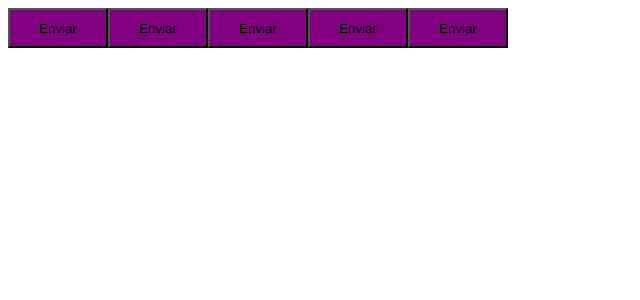
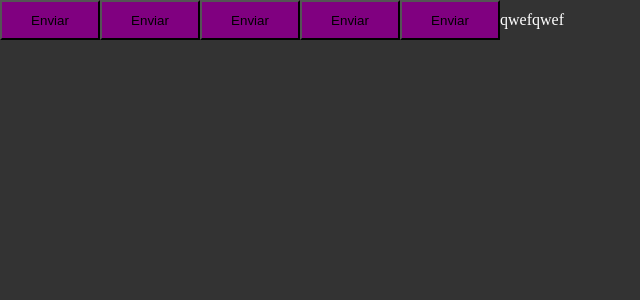
Before and after one commit to GilsondaGama/RocketSeat_Ignite2023, a React (Vite) app in the folder 02-ignite-timer/: page / in a window 1280 px wide. Shown: the top 300 px of the page, without its empty margins (0-640 px from the left). Built offline with nearby package versions, Linux system fonts and the light colour scheme.

Commit message:
Estrutura da aplicação - Estilos globais

```diff
--- a/02-ignite-timer/src/App.tsx
+++ b/02-ignite-timer/src/App.tsx
@@ -1,5 +1,7 @@
 import { ThemeProvider } from "styled-components"
 import { Button } from "./components/Button"
+
+import { GlobalStyle } from "./styles/global"
 import { defaultTheme } from "./styles/themes/default"
 
 export function App() {
@@ -10,6 +12,8 @@
       <Button variant="success"/>
       <Button variant="danger"/>
       <Button />
+qwefqwef
+      <GlobalStyle />
     </ThemeProvider>
   )
 }
--- /dev/null
+++ b/02-ignite-timer/src/styles/global.ts
@@ -0,0 +1,14 @@
+import { createGlobalStyle } from 'styled-components';
+
+export const GlobalStyle = createGlobalStyle`
+  * {
+    margin: 0;
+    padding: 0;
+    box-sizing: border-box;
+  }
+
+  body {
+    background: #333;
+    color: #fff;
+  }
+`
```
